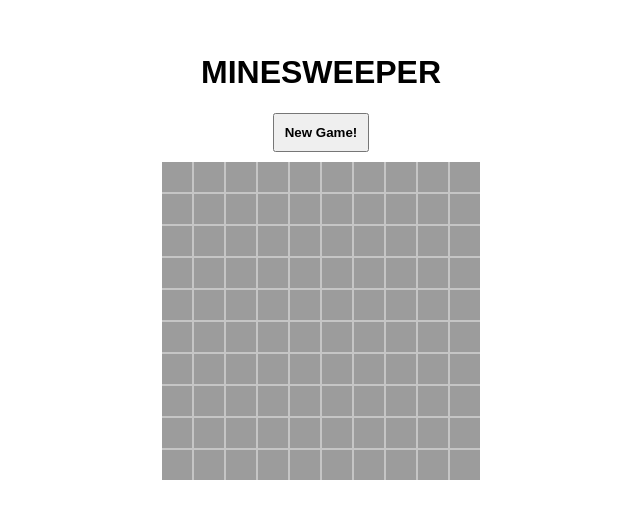
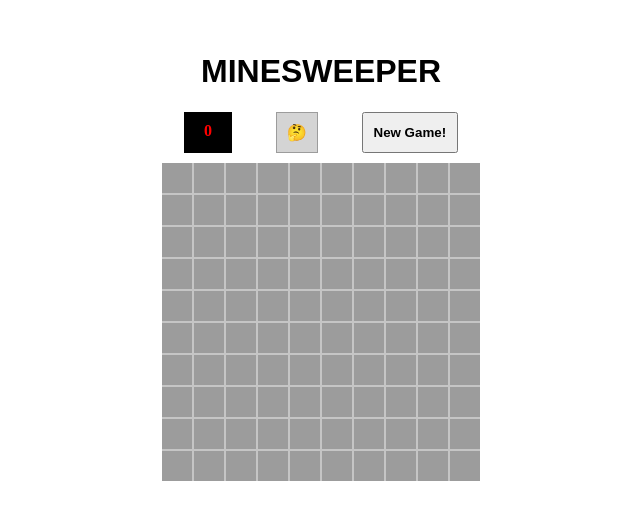
Before and after one commit to Cufavarela/MInesWeeper, a React (Create React App) app: page / in a window 1280 px wide. Shown: the part 133-652 px from the top of the page, without its empty margins (319-959 px from the left). Built offline with nearby package versions, Linux system fonts and the light colour scheme.

Commit message:
added header and emojis

```diff
--- a/src/App.js
+++ b/src/App.js
@@ -5,12 +5,22 @@ import { Header } from "./Components/Header";
 
 function App() {
   const [newGame, setNewGame] = useState(false);
+  const [foundedMines, setFoundedMines] = useState(0);
 
   return (
     <main>
       <h1>MINESWEEPER</h1>
-      <Header newGame={newGame} setNewGame={setNewGame} />
-      <Board newGame={newGame} setNewGame={setNewGame} />
+      <Header
+        newGame={newGame}
+        setNewGame={setNewGame}
+        foundedMines={foundedMines}
+      />
+      <Board
+        newGame={newGame}
+        setNewGame={setNewGame}
+        setFoundedMines={setFoundedMines}
+        foundedMines={foundedMines}
+      />
     </main>
   );
 }
--- a/src/Assets/Constants.js
+++ b/src/Assets/Constants.js
@@ -1,2 +1,2 @@
 export const size = 10;
-export const mines = 8;
+export const mines = 10;
--- a/src/Assets/Styles/App.scss
+++ b/src/Assets/Styles/App.scss
@@ -42,10 +42,29 @@ h1 {
   margin: auto;
 }
 
+.header {
+  display: flex;
+  justify-content: space-around;
+  width: 100%;
+  margin-bottom: 10px;
+}
+
+.minesCounter {
+  background-color: black;
+  padding: 10px 20px;
+  color: red;
+  font-weight: bold;
+}
+
+.emojiPlace {
+  padding: 10px;
+  border: 1px solid rgb(156, 156, 156);
+  background-color: rgb(212, 212, 212);
+}
+
 .buttonContainer {
-  margin-bottom: 10px;
-  text-align: center;
   button {
+    height: 100%;
     padding: 10px;
     font-weight: bold;
     cursor: pointer;
--- a/src/Components/Board.js
+++ b/src/Components/Board.js
@@ -3,7 +3,12 @@ import { Square } from "./Square";
 import { size, mines } from "../Assets/Constants";
 import { getAroundTiles } from "./Utils";
 
-export const Board = ({ newGame, setNewGame }) => {
+export const Board = ({
+  newGame,
+  setNewGame,
+  foundedMines,
+  setFoundedMines,
+}) => {
   const [tileMap, setTileMap] = useState([]);
 
   const prepareTileMap = () => {
@@ -43,6 +48,7 @@ export const Board = ({ newGame, setNewGame }) => {
   useEffect(() => {
     if (newGame) {
       setTileMap(prepareTileMap());
+      setFoundedMines(0);
     }
   }, [newGame]);
 
@@ -56,6 +62,8 @@ export const Board = ({ newGame, setNewGame }) => {
             tile={tile}
             updateTileMap={setTileMap}
             tileMap={tileMap}
+            setFoundedMines={setFoundedMines}
+            foundedMines={foundedMines}
           />
         ))}
       </section>
--- a/src/Components/Header.js
+++ b/src/Components/Header.js
@@ -1,6 +1,14 @@
-export const Header = ({ setNewGame }) => {
+import { mines } from "../Assets/Constants";
+
+export const Header = ({ setNewGame, foundedMines }) => {
   return (
-    <section>
+    <section className="header">
+      <div className="minesCounter">
+        <span>{foundedMines}</span>
+      </div>
+      <div className="emojiPlace">
+        <span>{foundedMines === mines ? "😎" : "🤔"}</span>
+      </div>
       <div className="buttonContainer">
         <button onClick={() => setNewGame(true)}>New Game!</button>
       </div>
--- a/src/Components/Square.js
+++ b/src/Components/Square.js
@@ -2,13 +2,23 @@ import Flag from "../Assets/flag.png";
 import Mine from "../Assets/mine.png";
 import { putFlag, revealSquare } from "./Utils";
 
-export const Square = ({ tile, updateTileMap, tileMap, index }) => {
+export const Square = ({
+  tile,
+  updateTileMap,
+  tileMap,
+  index,
+  setFoundedMines,
+  foundedMines,
+}) => {
   const handleRightClick = (e, tile) => {
     e.preventDefault();
     const updatedTile = putFlag(tile);
     const boardCopy = tileMap.slice();
     boardCopy.splice(index, 1, updatedTile);
     updateTileMap(boardCopy);
+    if (tile.hasMine) {
+      setFoundedMines(foundedMines + 1);
+    }
   };
 
   const handleLeftClick = (tile) => {
```
